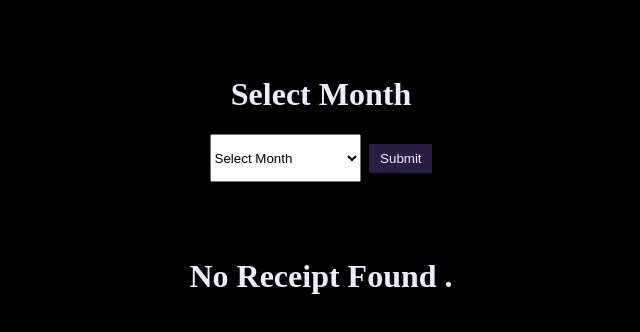
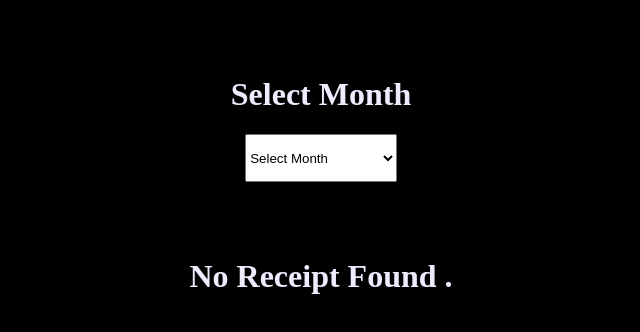
Before and after one commit to 101shreyash/fin-track, a React app in the folder frontend/: page /receipts in a window 1280 px wide. Shown: the top 332 px of the page, without its empty margins (319-959 px from the left). Built offline with nearby package versions, Linux system fonts and the light colour scheme; the HTML template or start-up script is replaced by a standard one.

Commit message:
robust changes

```diff
--- a/frontend/src/components/receipts.jsx
+++ b/frontend/src/components/receipts.jsx
@@ -75,7 +75,7 @@ function UserReceipts() {
   return (
     <div style={{ marginTop: "6%", textAlign: "center" }}>
 
-      <form onSubmit ={handleSubmit(AfterSubmit)}>
+      <form onChange ={handleSubmit(AfterSubmit)}>
 
         <h1 className="main-head">Select Month</h1>
 
@@ -98,7 +98,6 @@ function UserReceipts() {
           <option>december</option>
         </select>
 
-       &nbsp; <button type = "submit" className="btn">Submit</button>
       </form>
 
       <br />
```
